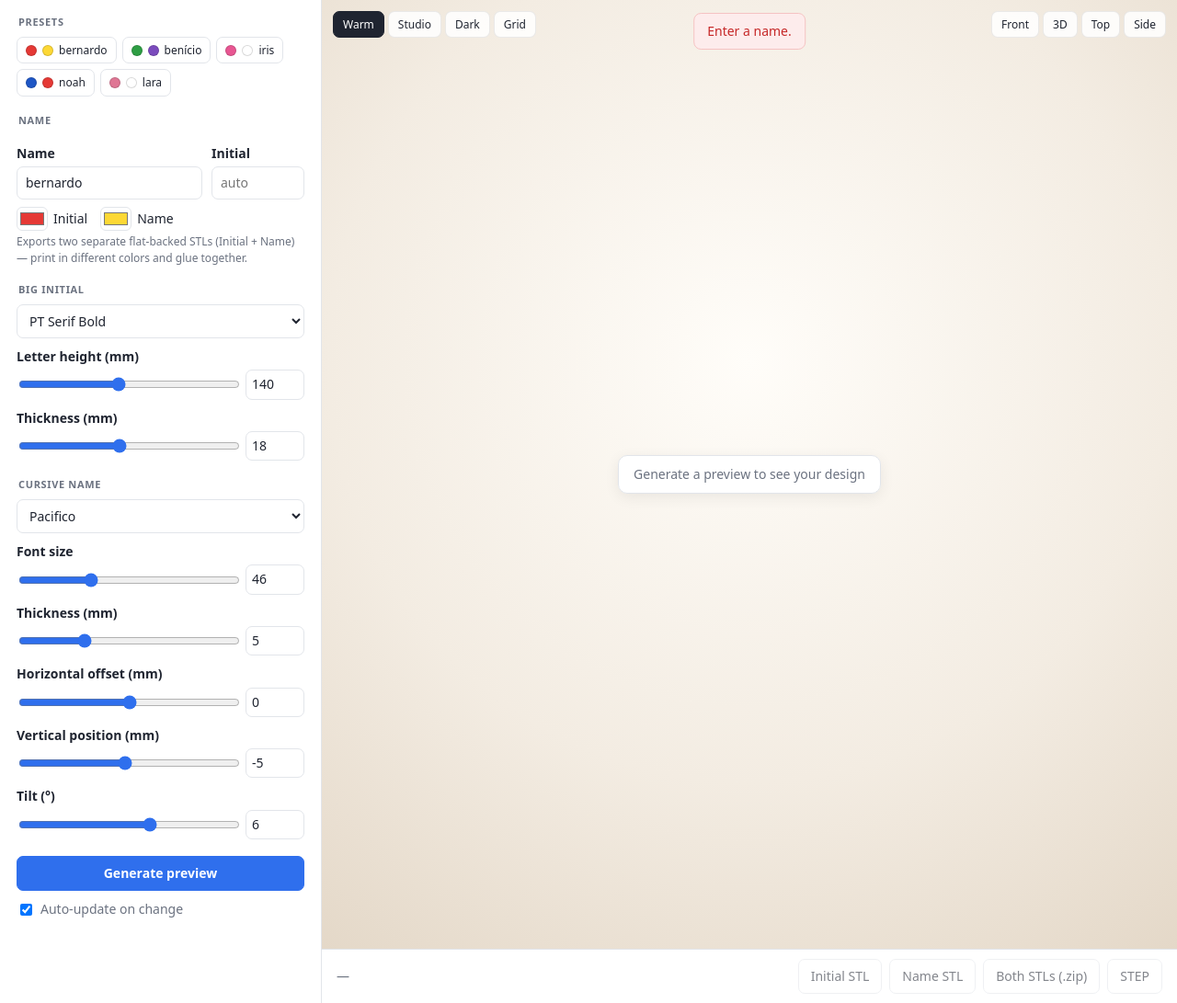
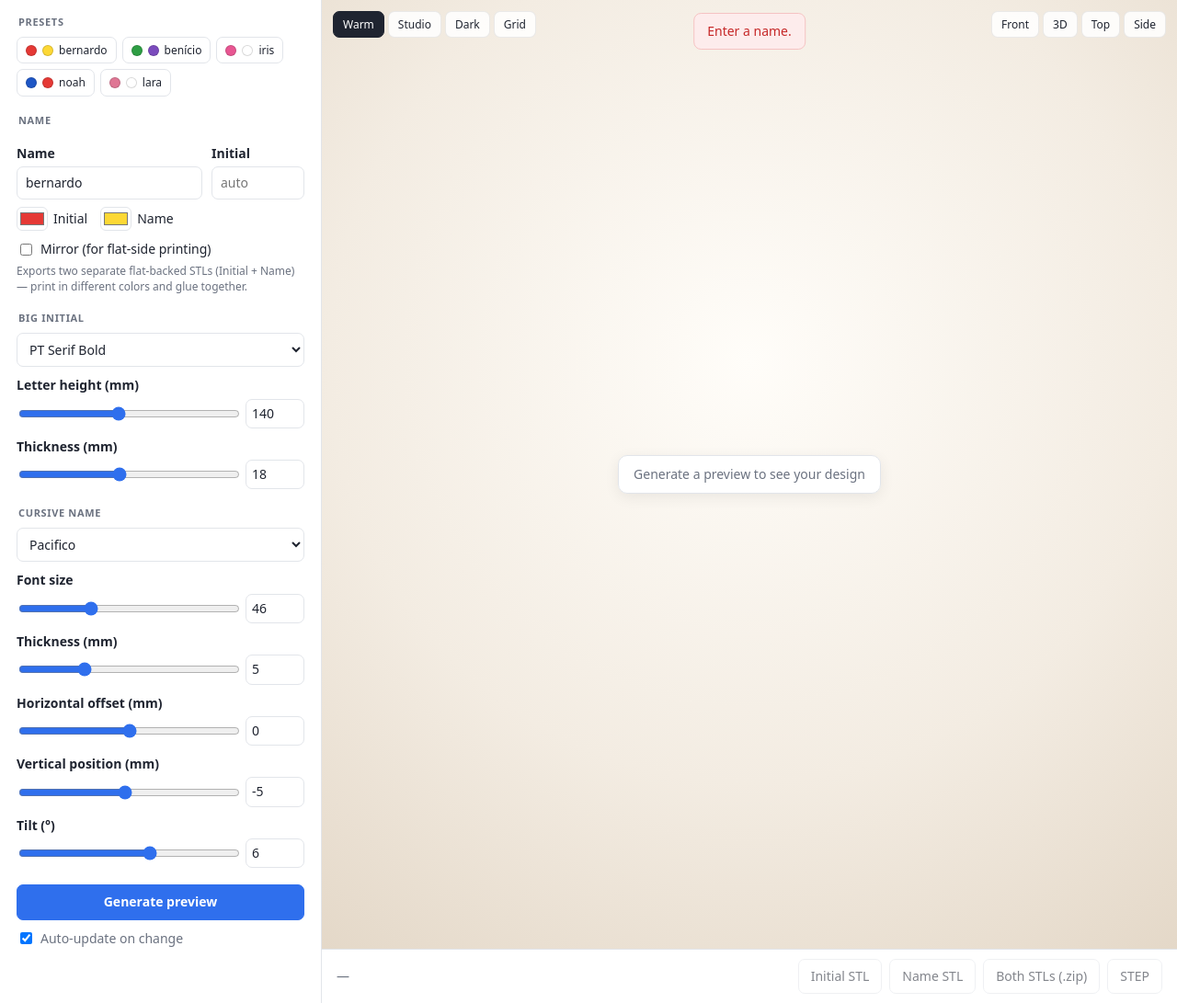
Before and after one commit to meteorinca/nameplate, a Flask app: page / in a window 1280 px wide. Shown: the part 56-1147 px from the top of the page at 92% size. Run offline with Flask 3, Linux system fonts and the light colour scheme.

Commit message:
feat: add mirror option for flat-side 3D printing and templates directory

```diff
--- a/app.py
+++ b/app.py
@@ -128,6 +128,7 @@ def parse(form, files):
             name_offset_x=_num(form, "name_offset_x", 0),
             name_offset_y=_num(form, "name_offset_y", -5),
             name_angle=_num(form, "name_angle", 0),
+            mirror=form.get("mirror") in ("1", "true", "on"),
         )
     else:
         mode = "plate"
--- a/initial_sign.py
+++ b/initial_sign.py
@@ -87,6 +87,7 @@ def initial_sign(
     name_offset_x=0,
     name_offset_y=-5,
     name_angle=0,
+    mirror=False,
 ):
     """Return (initial_solid, name_solid) CadQuery shapes.
 
@@ -140,6 +141,10 @@ def initial_sign(
     if name_solid is None or not name_solid.isValid():
         raise RuntimeError("Could not build a valid name solid. Try another font or size.")
 
+    if mirror:
+        initial_solid = initial_solid.mirror("YZ")
+        name_solid = name_solid.mirror("YZ")
+
     return initial_solid, name_solid
 
 
--- a/templates/index.html
+++ b/templates/index.html
@@ -153,6 +153,9 @@
             <label><input type="color" id="c_base" value="#e53935"> Initial</label>
             <label><input type="color" id="c_accent" value="#fdd835"> Name</label>
           </div>
+          <label style="display:flex;align-items:center;gap:6px;font-weight:500;margin-top:10px;cursor:pointer;">
+            <input type="checkbox" name="mirror" value="1"> Mirror (for flat-side printing)
+          </label>
           <div class="hint">Exports two separate flat-backed STLs (Initial + Name) — print in different colors and glue together.</div>
         </fieldset>
         <fieldset>
```
Also changed, not shown: index.html (+27 -1 lines).
